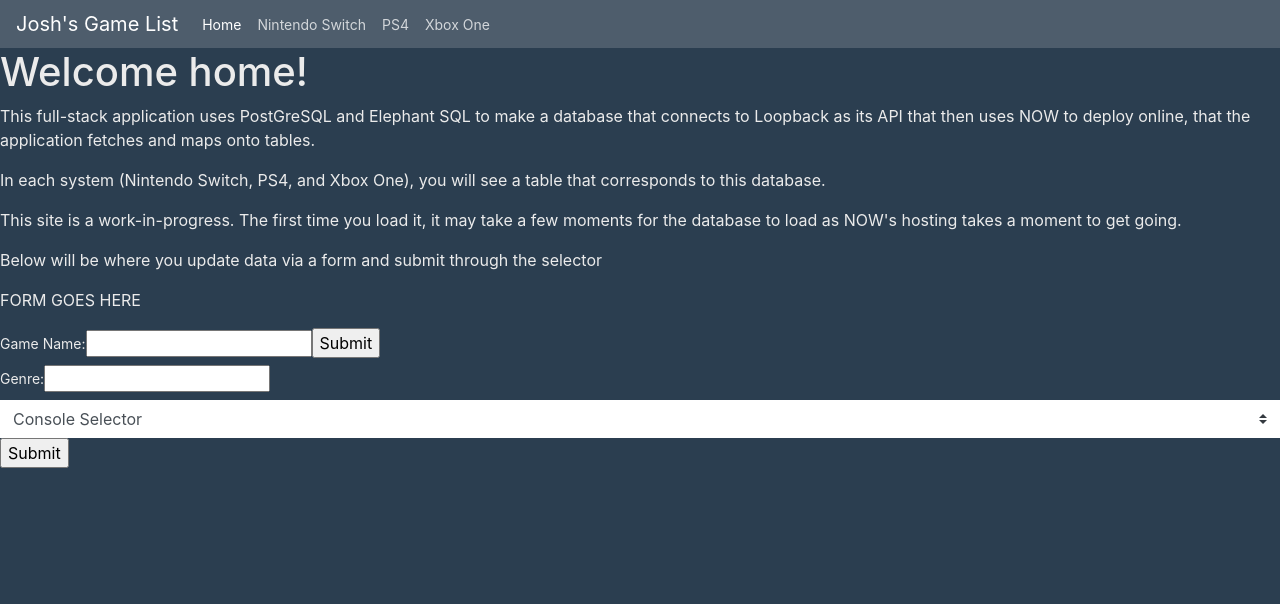
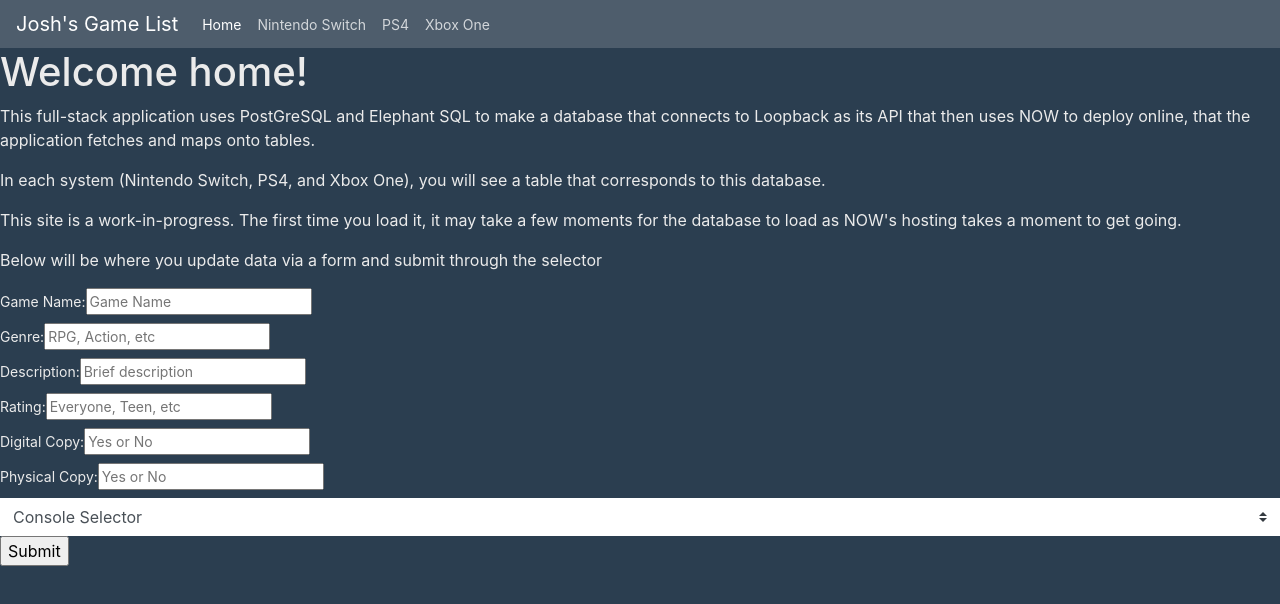
Before and after one commit to goodgoshjosh/personal_project_frontend, a React (Create React App) app: page / in a window 1280 px wide. Shown: the top 604 px of the page. Built offline with nearby package versions, Linux system fonts and the light colour scheme.

Commit message:
Forms
Updated forms with appropriate state so that they don't update onto other fields (ie game name to genre, etc).

```diff
--- a/src/components/Home.css
+++ b/src/components/Home.css
@@ -1,3 +1,3 @@
-.Form {
-    position: center;
-}
+/* body {
+    text-align: center;
+} */
--- a/src/components/Home.js
+++ b/src/components/Home.js
@@ -1,23 +1,24 @@
-import React, { Component } from "react";
+import React, { Component, Fragment } from "react";
 import "./Home.css"
 
 class Home extends Component {
         constructor(props) { //constructing state for the game form
             super(props);
-            this.state = {value: ''};
-
-            this.handleChange = this.handleChange.bind(this);
-            this.handleSubmit = this.handleSubmit.bind(this);
-          }
-
-          handleChange(event) {
-            this.setState({value: event.target.value});
-          }
-
-          handleSubmit(event) {
-            alert('A game was submitted: ' + this.state.value);
-            event.preventDefault();
-          }
+            this.state = {
+                name: '',
+                genre: '',
+                description: '',
+                rating: '',
+                digital: '',
+                physical: ''
+            };
+        }
+        handleFormChange(event) {
+            this.setState({})
+        }
+        handleSendForm(e) {
+            e.preventDefault(e)
+        }
 
     render() {
         return (
@@ -30,56 +31,38 @@ class Home extends Component {
 
         <p>Below will be where you update data via a form and submit through the selector</p>
 
-        <p>FORM GOES HERE</p>
-
-
-        {/* code for form begins here */}
-        <div classname="Form">
-        <form onSubmit={this.handleSubmit}>
+                                        {/* form below */}
+        <Fragment classname="Form">
+        <form onSubmit={e => this.handleSendForm(e)}>
         <label>
           Game Name:
-          <input type="text" value={this.state.value} onChange={this.handleChange} />
-        </label>
-        <input type="submit" value="Submit" />
+          <input type="text" onChange={e => this.setState({name: e.target.value})} id='name' placeholder="Game Name"/>
+          </label><br />
+          <label>
+          Genre:
+          <input type="text" onChange={e => this.setState({genre: e.target.value})} id='genre' placeholder="RPG, Action, etc"/>
+          </label><br />
+          <label>
+          Description:
+          <input type="text" onChange={e => this.setState({description: e.target.value})} id='description' placeholder="Brief description"/>
+          </label><br />
+          <label>
+          Rating:
+          <input type="text" onChange={e => this.setState({rating: e.target.value})} id='rating' placeholder="Everyone, Teen, etc"/>
+          </label><br />
+          <label>
+          Digital Copy:
+          <input type="text" onChange={e => this.setState({digital: e.target.value})} id='digital' placeholder="Yes or No"/>
+          </label><br />
+          <label>
+          Physical Copy:
+          <input type="text" onChange={e => this.setState({physical: e.target.value})} id='physical' placeholder="Yes or No"/>
+          </label><br />
          </form>
 
-        <form onSubmit={this.handleSubmit}>
-        <label>
-          Genre:
-          <input type="text"/>
-        </label>
-      </form>
-    {/*
-      <form onSubmit={this.handleSubmit}>
-        <label>
-          Description:
-          <textarea value={this.state.value} onChange={this.handleChange} />
-        </label>
-      </form>
-
-      <form onSubmit={this.handleSubmit}>
-        <label>
-          Rating:
-          <input type="text"/>
-        </label>
-      </form>
-
-      <form onSubmit={this.handleSubmit}>
-        <label>
-          Digital Copy:
-          <input type="text"/>
-        </label>
-      </form>
-
-      <form onSubmit={this.handleSubmit}>
-        <label>
-          Physical Copy:
-          <input type="text"/>
-        </label>
-      </form> */}
-      </div>
+      </Fragment>
             {/* Console Selector Drop Down */}
-            <div class="form-group">
+            <Fragment class="form-group">
                 <select class="custom-select">
                     <option selected="">Console Selector</option>
                     <option value="1">Nintendo Switch</option>
@@ -87,11 +70,11 @@ class Home extends Component {
                     <option value="3">Xbox One</option>
                 </select>
 
-                <input type="submit" value="Submit" />
-            </div>
-            </div>
+                <input type="submit"/>
+            </Fragment>
+      </div>
         )
     }
-}
+  }
 
 export default Home;
--- a/src/components/Nintendoswitch.js
+++ b/src/components/Nintendoswitch.js
@@ -20,7 +20,6 @@ class Nintendoswitch extends Component {
         .then(response => response.json() ) //When the app fetches the data, it then sets that data below via setState
         .then(data => this.setState({nsData: data}))
       }
-
 
     render() {
 
```
